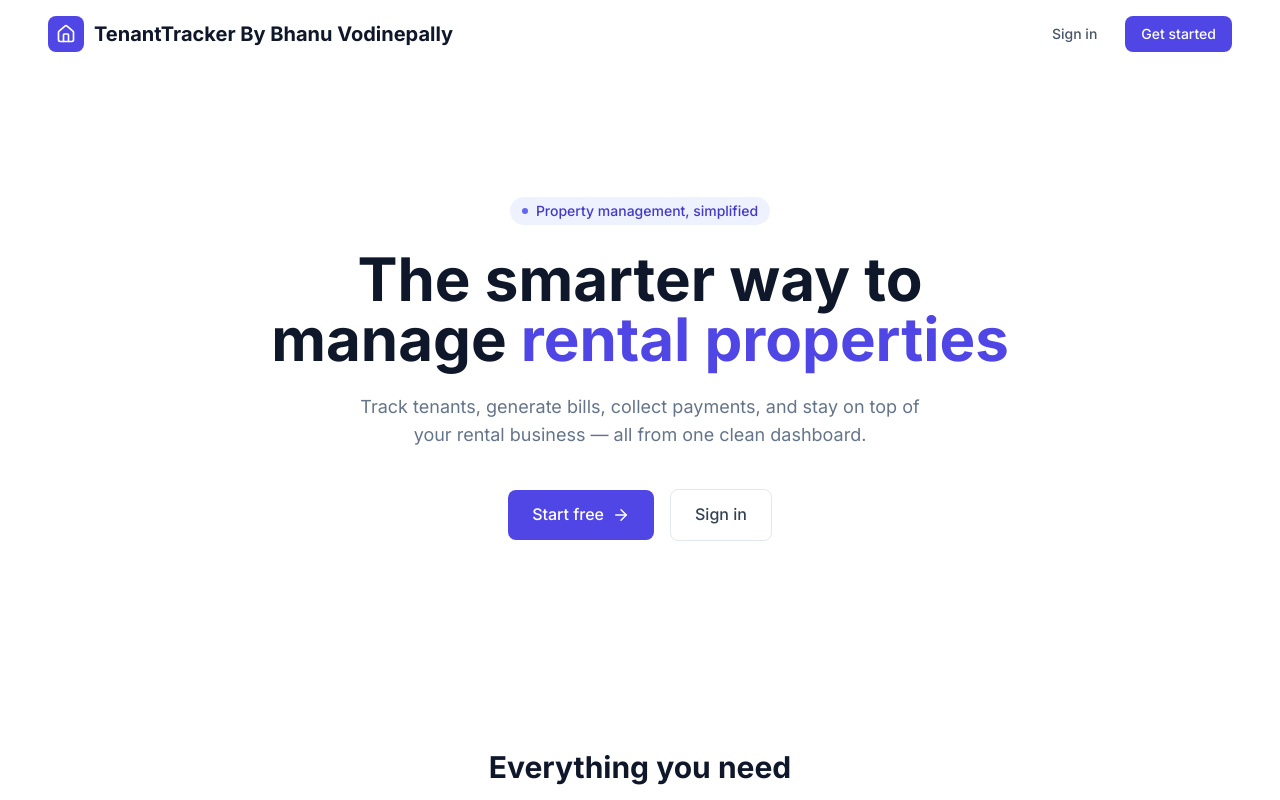
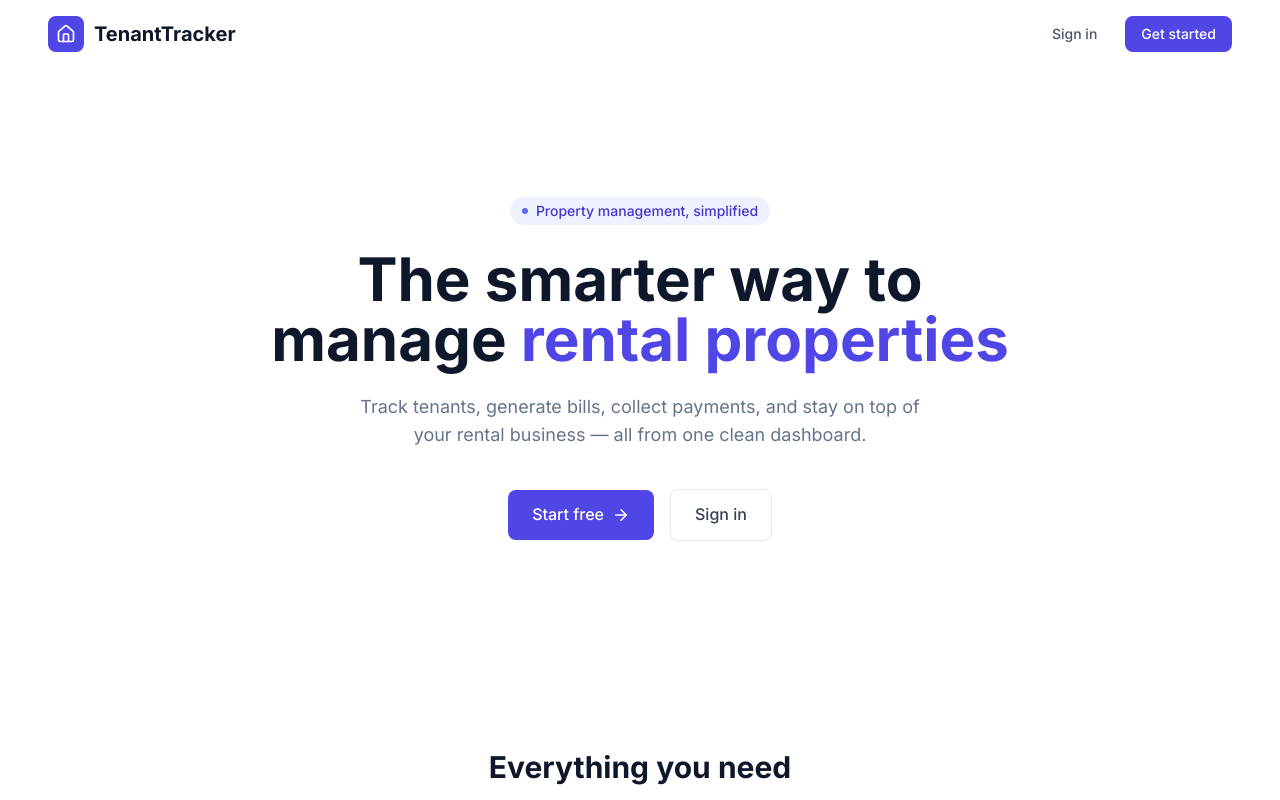
Before and after one commit to bhanuarya06/tenanttracker-app, a React (Vite) app in the folder frontend/: page / in a window 1280 px wide. Shown: the top 800 px of the page. Built offline with nearby package versions, Linux system fonts and the light colour scheme; no server answers.

Commit message:
Navigation added to TenantTracker

```diff
--- a/frontend/src/pages/HomePage.jsx
+++ b/frontend/src/pages/HomePage.jsx
@@ -1,5 +1,6 @@
 import { Link } from 'react-router-dom';
 import { Home, ArrowRight, Building2, Users, Receipt, Shield } from 'lucide-react';
+import useAuth from '../hooks/useAuth';
 
 const features = [
   { icon: Building2, title: 'Property Management', desc: 'Track all your properties, units, and occupancy rates in one place.' },
@@ -9,6 +10,7 @@ const features = [
 ];
 
 export default function HomePage() {
+  const { user } = useAuth();
   return (
     <div className="min-h-screen bg-white">
       {/* Nav */}
@@ -17,7 +19,7 @@ export default function HomePage() {
           <div className="h-9 w-9 rounded-lg bg-primary-600 flex items-center justify-center">
             <Home className="h-5 w-5 text-white" />
           </div>
-          <span className="text-xl font-bold text-slate-900">TenantTracker By Bhanu Vodinepally</span>
+          <Link to={user ? '/dashboard' : '/'}><span className="text-xl font-bold text-slate-900">TenantTracker</span></Link>
         </div>
         <div className="flex items-center gap-3">
           <Link to="/login" className="text-sm font-medium text-slate-600 hover:text-slate-900 px-4 py-2">Sign in</Link>
--- a/frontend/src/pages/auth/ForgotPasswordPage.jsx
+++ b/frontend/src/pages/auth/ForgotPasswordPage.jsx
@@ -33,7 +33,7 @@ export default function ForgotPasswordPage() {
           <div className="h-10 w-10 rounded-lg bg-primary-600 flex items-center justify-center">
             <Home className="h-5 w-5 text-white" />
           </div>
-          <span className="text-xl font-bold text-slate-900">TenantTracker</span>
+          <Link to="/"><span className="text-xl font-bold text-slate-900">TenantTracker</span></Link>
         </div>
 
         <div className="bg-white rounded-2xl border border-slate-200 shadow-sm p-8">
--- a/frontend/src/pages/auth/LoginPage.jsx
+++ b/frontend/src/pages/auth/LoginPage.jsx
@@ -45,7 +45,7 @@ export default function LoginPage() {
             <div className="h-12 w-12 rounded-xl bg-primary-600 flex items-center justify-center">
               <Home className="h-7 w-7 text-white" />
             </div>
-            <span className="text-2xl font-bold text-white">TenantTracker</span>
+            <Link to="/"><span className="text-2xl font-bold text-white">TenantTracker</span></Link>
           </div>
           <h1 className="text-4xl font-bold text-white leading-tight mb-4">
             Manage your properties with clarity
@@ -63,7 +63,7 @@ export default function LoginPage() {
             <div className="h-10 w-10 rounded-lg bg-primary-600 flex items-center justify-center">
               <Home className="h-5 w-5 text-white" />
             </div>
-            <span className="text-xl font-bold text-slate-900">TenantTracker</span>
+            <Link to="/"><span className="text-xl font-bold text-slate-900">TenantTracker</span></Link>
           </div>
 
           <h2 className="text-2xl font-bold text-slate-900 mb-1">Welcome back</h2>
--- a/frontend/src/pages/auth/RegisterPage.jsx
+++ b/frontend/src/pages/auth/RegisterPage.jsx
@@ -51,7 +51,7 @@ export default function RegisterPage() {
             <div className="h-12 w-12 rounded-xl bg-primary-600 flex items-center justify-center">
               <Home className="h-7 w-7 text-white" />
             </div>
-            <span className="text-2xl font-bold text-white">TenantTracker</span>
+            <Link to="/"><span className="text-2xl font-bold text-white">TenantTracker</span></Link>
           </div>
           <h1 className="text-4xl font-bold text-white leading-tight mb-4">Start managing in minutes</h1>
           <p className="text-lg text-slate-400">Free to get started. Set up your properties, add tenants, and take control.</p>
@@ -64,7 +64,7 @@ export default function RegisterPage() {
             <div className="h-10 w-10 rounded-lg bg-primary-600 flex items-center justify-center">
               <Home className="h-5 w-5 text-white" />
             </div>
-            <span className="text-xl font-bold text-slate-900">TenantTracker</span>
+            <Link to="/"><span className="text-xl font-bold text-slate-900">TenantTracker</span></Link>
           </div>
 
           <h2 className="text-2xl font-bold text-slate-900 mb-1">Create your account</h2>
```
